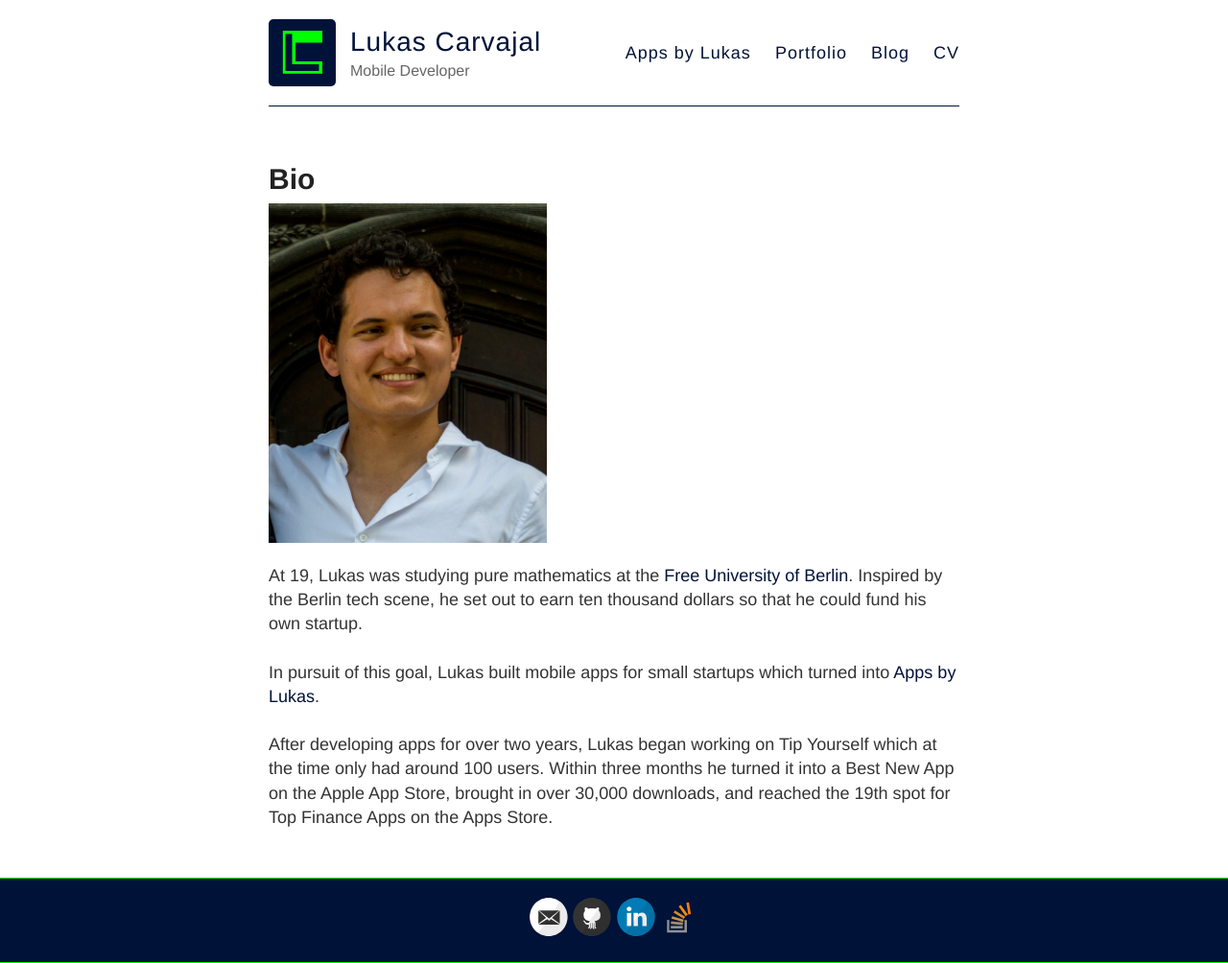
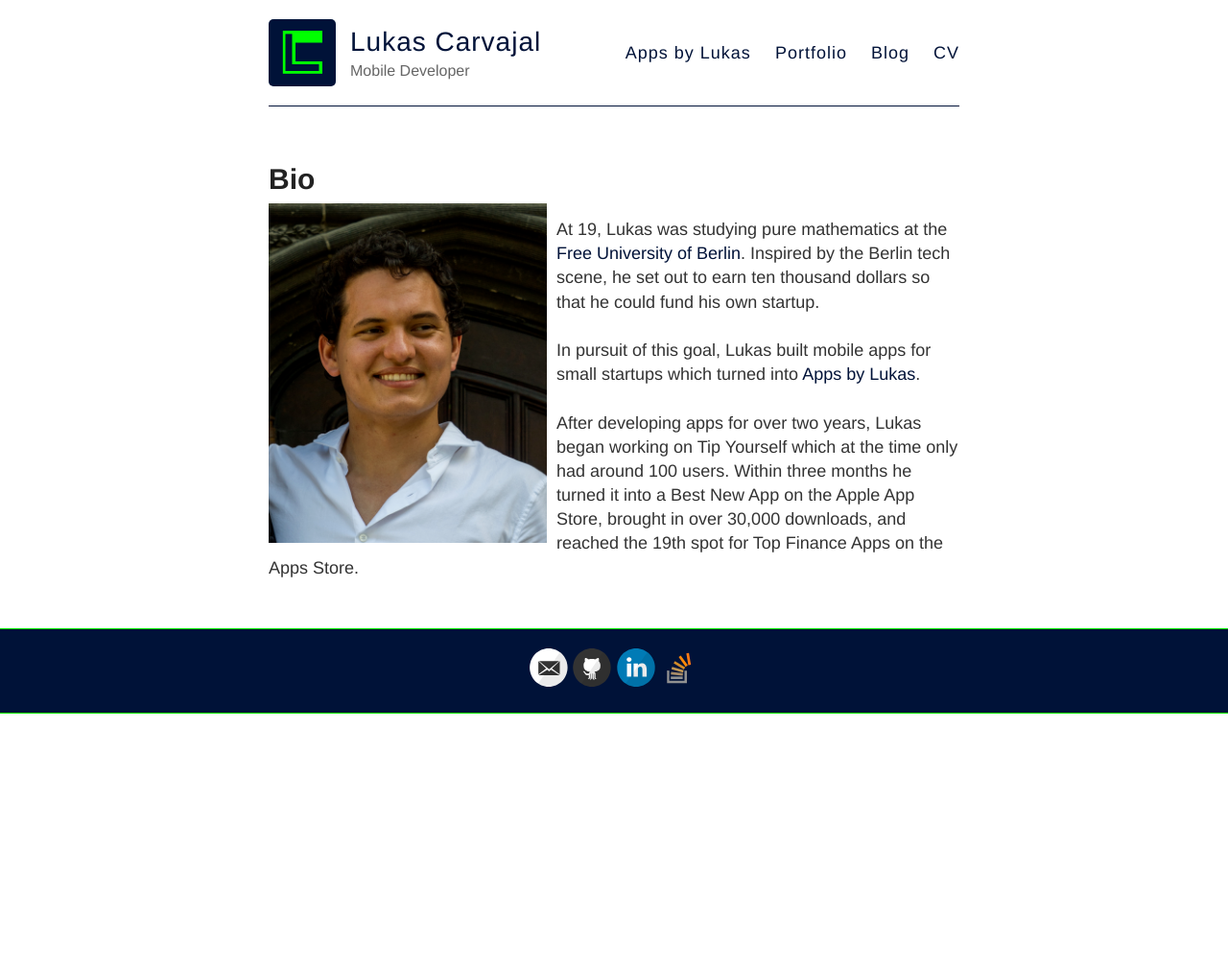
Before and after one commit to Lcarvajal/Lcarvajal.github.io, a Jekyll site: the page built from index.html, in a window 1280 px wide. Shown: the whole page at 96% size. Built offline with Jekyll 4.4.1, drawn with Linux system fonts in a browser that asks for light colours; after the commit the page ends 900 px from its top, so only the background shows below that.

Commit message:
Update bio copy

```diff
--- a/index.html
+++ b/index.html
@@ -5,7 +5,7 @@ title: Home
 
 <h1>Bio</h1>
 
-<img src="../images/lukas-carvajal.png" class="img-responsive" style="display:inline; padding-right: 10px;" width=300/>
+<img src="../images/lukas-carvajal.png" class="img-responsive" style="display:inline; padding-right: 10px; float:left;" width=300/>
 <p>
 	At 19, Lukas was studying pure mathematics at the <a href="http://appsbylukas.com">Free University of Berlin</a>.
 
```
